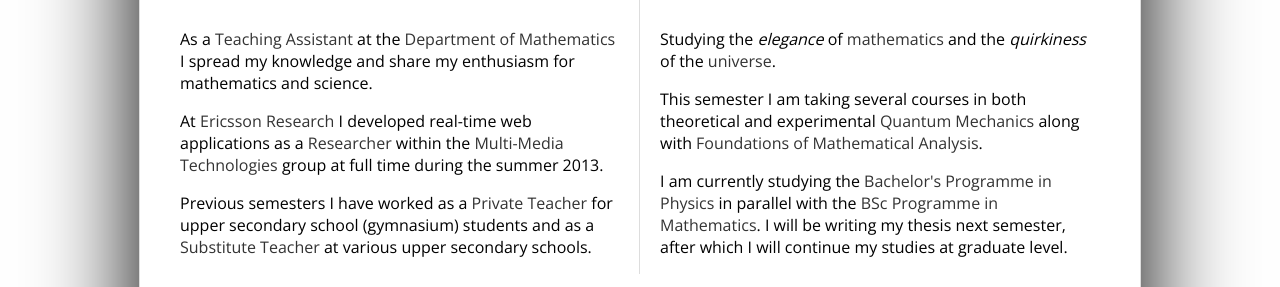
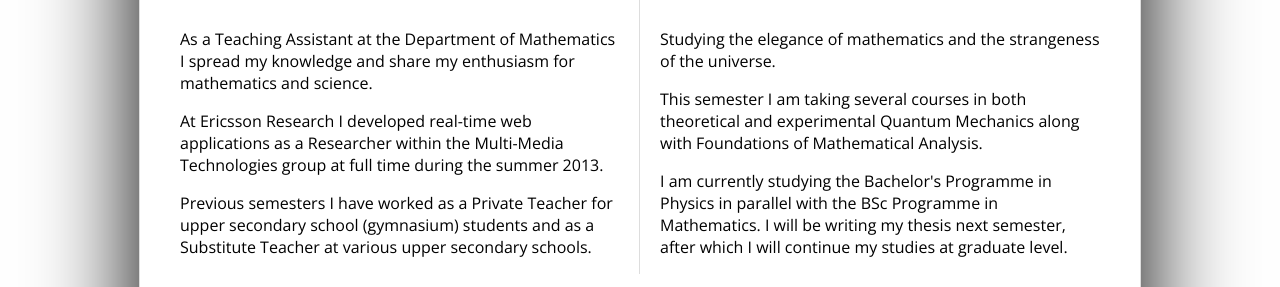
Before and after one commit to ViktorQvarfordt/viktorqvarfordt.github.io, a plain HTML site: page index.html in a window 1280 px wide. Shown: the part 290-577 px from the top of the page. Drawn offline with nearby package versions, Linux system fonts and the light colour scheme; a web font is replaced by a local one.

Commit message:
Remove superflous <strong>-tags.

```diff
--- a/index.html
+++ b/index.html
@@ -36,22 +36,22 @@
 
 			<p>
 				As a
-				<strong><a class="smooth-link" href="http://sukat.su.se/person.jsp?dn=uid%3Dviqv8695%2Cdc%3Dmath%2Cdc%3Dsu%2Cdc%3Dse">Teaching Assistant</a></strong>
+				<a class="smooth-link" href="http://sukat.su.se/person.jsp?dn=uid%3Dviqv8695%2Cdc%3Dmath%2Cdc%3Dsu%2Cdc%3Dse">Teaching Assistant</a>
 				at the
-				<strong><a class="smooth-link" href="http://www.math.su.se/">Department of Mathematics</a></strong>
+				<a class="smooth-link" href="http://www.math.su.se/">Department of Mathematics</a>
 				I spread my knowledge and share my enthusiasm for mathematics and science.
 			</p>
 
 			<p>
-				At <strong>Ericsson Research</strong> I developed real-time web applications as a
-				<strong>Researcher</strong> within the <strong>Multi-Media Technologies</strong> group
+				At Ericsson Research I developed real-time web applications as a
+				Researcher within the Multi-Media Technologies group
 				at full time during the summer 2013.
 			</p>
 
 			<p>
-				Previous semesters I have worked as a <strong>Private Teacher</strong>
+				Previous semesters I have worked as a Private Teacher
 				for upper secondary school (gymnasium) students and as a
-				<strong>Substitute Teacher</strong> at various upper secondary schools.
+				Substitute Teacher at various upper secondary schools.
 			</p>
 
 		</div>
@@ -61,18 +61,18 @@
 			<h2>Education</h2>
 
 			<p>
-				Studying the <em>elegance</em> of <strong>mathematics</strong> and the <em>quirkiness</em> of
-				the <strong>universe</strong>.
+				Studying the elegance of mathematics and the strangeness of
+				the universe.
 			</p>
 
 			<p>
 				This semester I am taking several courses in both theoretical and experimental
-				<strong>Quantum Mechanics</strong> along with <strong>Foundations of Mathematical Analysis</strong>.
+				Quantum Mechanics along with Foundations of Mathematical Analysis.
 			</p>
 
 			<p>
-				I am currently studying the <strong>Bachelor's Programme in Physics</strong>
-				in parallel with the <strong>BSc Programme in Mathematics</strong>.
+				I am currently studying the Bachelor's Programme in Physics
+				in parallel with the BSc Programme in Mathematics.
 				I will be writing my thesis next semester, after which I will continue my studies at graduate level.
 			</p>
 
```
